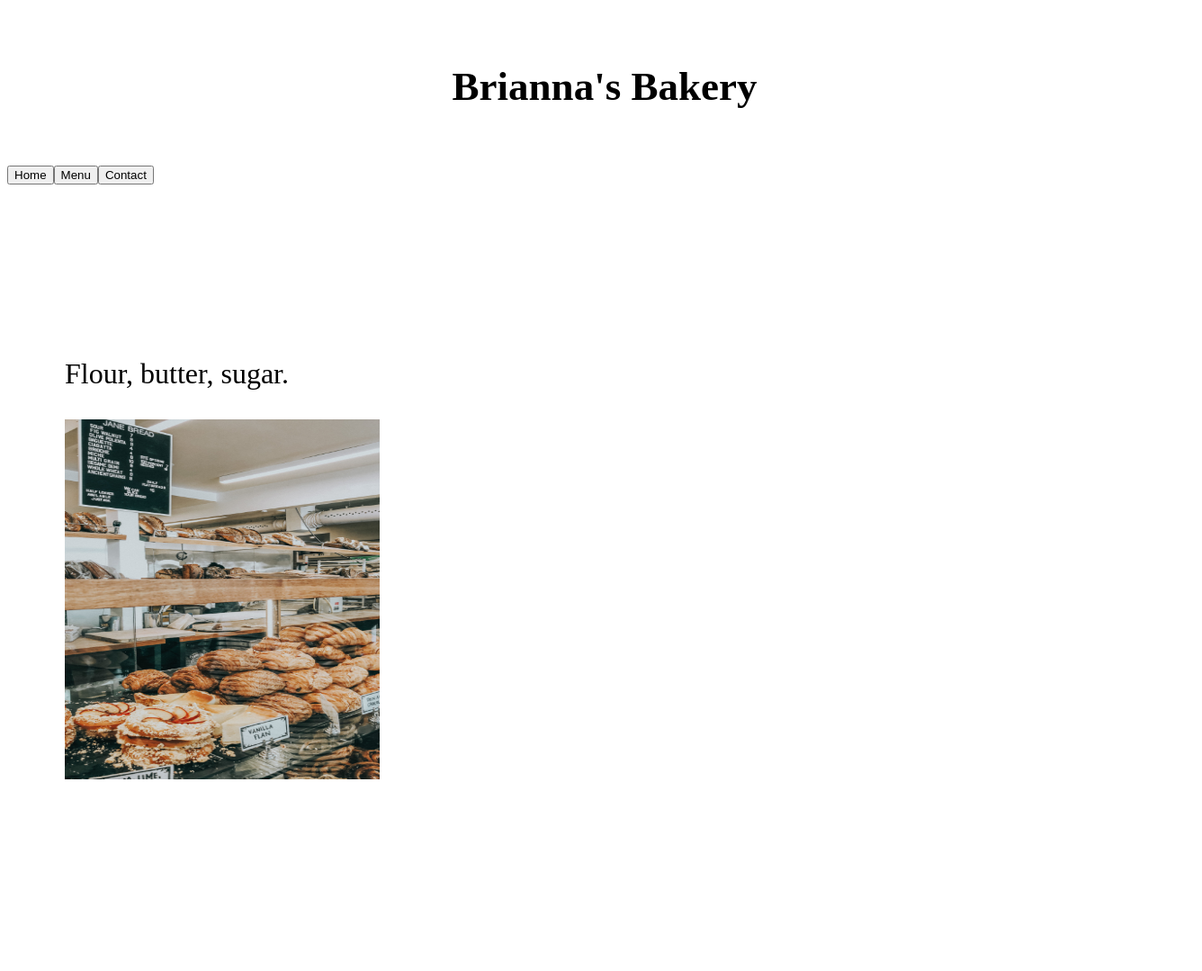
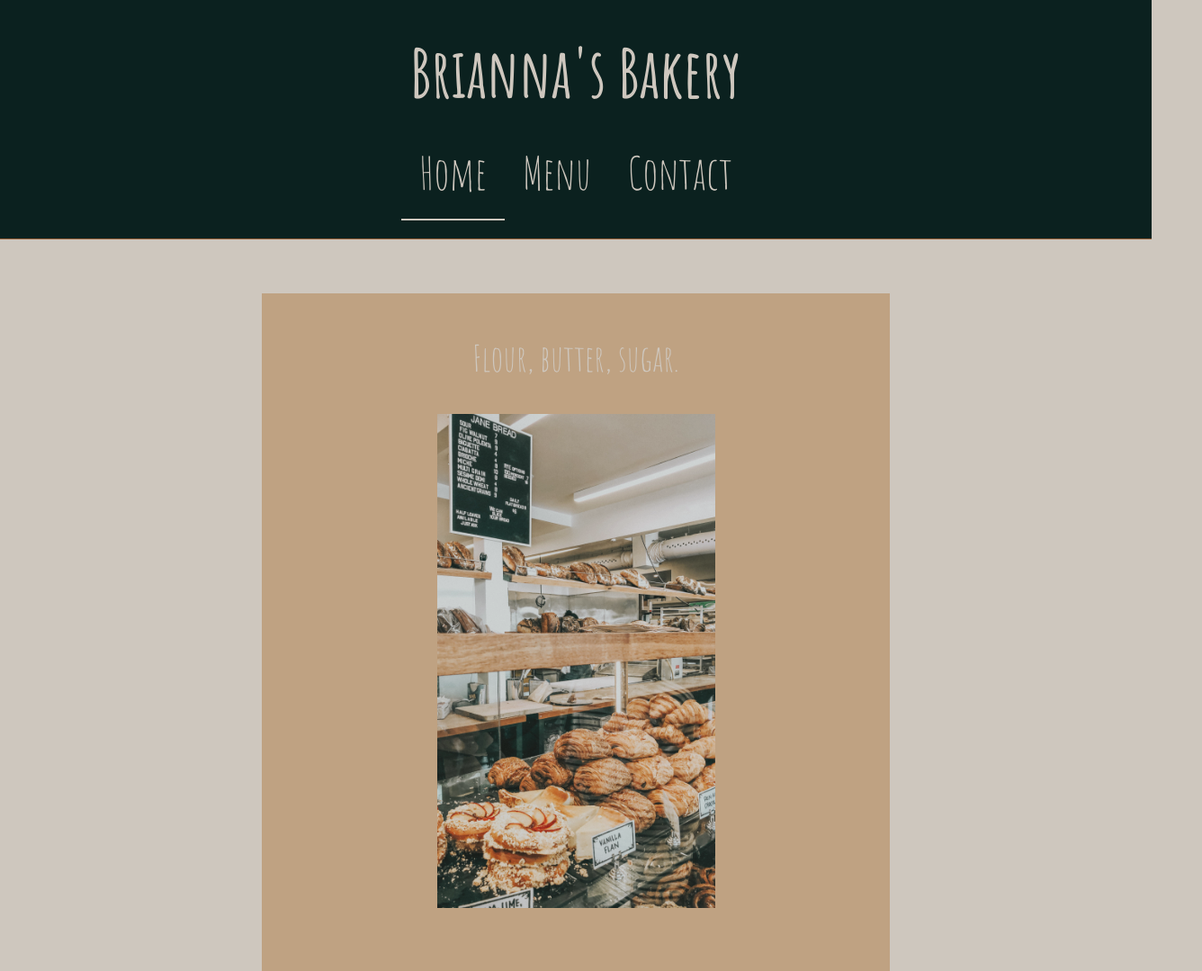
Before and after one commit to brirrito/RestaurantPage, a website built with webpack: page dist/index.html in a window 1280 px wide. Shown: the whole page at 90% size, 1336 px wide, since content can reach past the window. Before the commit the page ends 1034 px from the top, so only its background shows below. Built offline with nearby package versions, Linux system fonts and the light colour scheme; files whose address does not match are found by name.

Commit message:
css updates

```diff
--- a/src/style.css
+++ b/src/style.css
@@ -1,18 +1,58 @@
-body {
-  display: flex;
-  flex-direction: column;
+:root {
+  --font-color: #cec7be;
+  --font-color-dark: #935e36;
+  --border-color: #935e36;
+  --background-light: #bfa282;
+  --background-light-hover: #c2ae99;
+  --background-dark: #0b211f;
+  font-family: 'Amatic SC', cursive;
 }
 
-.main {
-  max-width: 700px;
-  padding: 4rem;
-  margin: 6rem 0;
-  font-size: 2rem;
-  background-color: var(--background-light);
-  border: 1px solid var(--border-color);
+*,
+*::before,
+*::after {
+  box-sizing: border-box;
+  padding: 0;
+  margin: 0;
+}
+
+html {
+  font-size: 62.5%;
+  line-height: 1.6;
+}
+
+body {
+  color: var(--font-color);
+  background-color: #cec7be;
+}
+
+img {
+  display: block;
+  width: 75%;
+}
+
+button {
+  color: inherit;
+  cursor: pointer;
+  outline: none;
+  border: none;
+  font-family: 'Amatic SC', cursive;
 }
 
 h1 {
+  font-size: 75px;
+}
+
+/* content */
+.content {
+  display: flex;
+  flex-direction: column;
+  align-items: center;
+  justify-content: space-between;
+  height: 100vh;
+}
+
+.header {
   display: flex;
   flex-direction: column;
   align-items: center;
@@ -21,25 +61,56 @@ h1 {
   padding: 2rem;
   background-color: var(--background-dark);
   border-bottom: 1px solid var(--border-color);
-  font-size: 45px;
 }
 
-h2 {
-  display: flex;
-  margin: 10px;
+header {
+  font-size: 2.4rem;
 }
 
-img {
-  display: flex;
-  align-items: flex-start;
-  justify-content: center;
-  height: 400px;
-  width: 50%;
+.main {
+  max-width: 700px;
+  padding: 4rem;
+  margin: 6rem 0;
+  font-size: 2rem;
+  background-color: var(--background-light);}
+
+.button-nav {
+  padding: 2rem;
+  background-color: transparent;
+  border-bottom: 2px solid transparent;
+  transition: transform 0.3s;
+  font-size: 50px;
 }
 
-.media {
+.button-nav.active {
+  border-bottom: 2px solid var(--font-color);
+}
+
+.button-nav:hover {
+  transform: translateY(-7%);
+}
+
+/* home page */
+.home {
   display: flex;
-  align-items: flex-start;
+  flex-direction: column;
+  align-items: center;
   justify-content: center;
-  padding: 10px;
+  width: 618px;
 }
+
+.home p {
+  display: flex;
+  justify-content: center;
+  align-items: center;
+  font-size: 40px;
+  font-style: bold;
+  color: #cec7be;
+}
+
+.home img {
+  width: 50%;
+  margin-top: 3rem;
+  margin-bottom: 3rem;
+  opacity: 90%;
+}
```
Also changed, not shown: dist/index.html.
